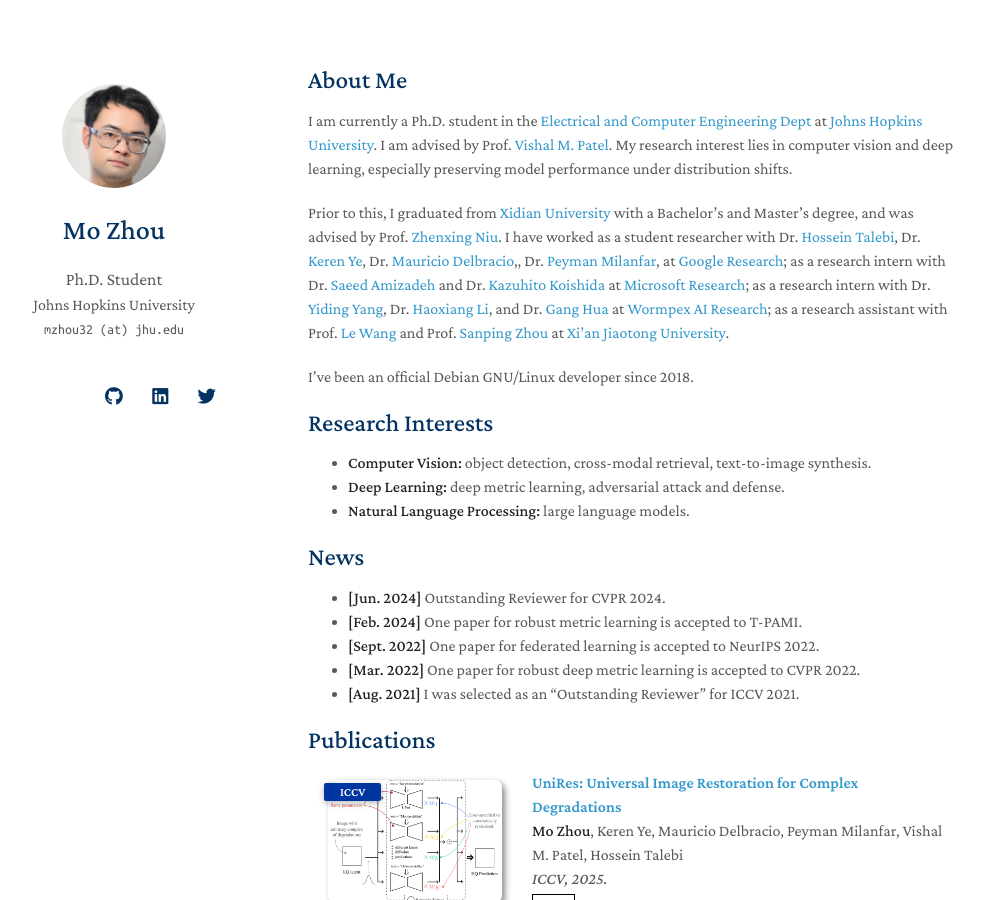
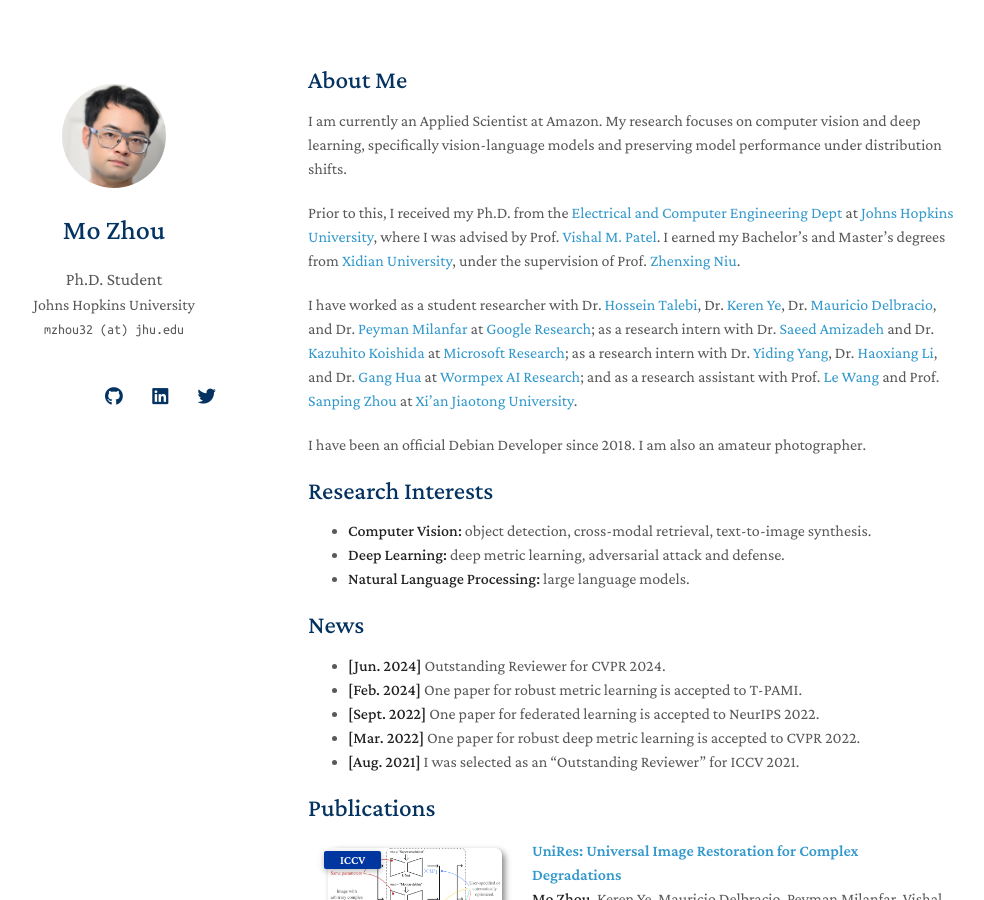
Before and after one commit to cdluminate/cdluminate.github.io, a Jekyll site: the page built from index.md, in a window 1280 px wide and 900 px high. Shown: the whole window, without its empty margins (162-1146 px from the left). Built offline with Jekyll 4.4.1, drawn with Linux system fonts in a browser that asks for light colours; nearby versions of some CDN libraries; a style sheet for code colours, icons or effects is not loaded; our own code applies the rules of GitHub Pages for plain Markdown files.

Commit message:
md: update

```diff
--- a/index.md
+++ b/index.md
@@ -4,39 +4,44 @@ layout: homepage
 
 ## About Me
 
-I am currently a Ph.D. student in the
-[Electrical and Computer Engineering Dept](https://engineering.jhu.edu/ece/)
-at [Johns Hopkins University](https://www.jhu.edu/).
-I am advised by Prof. [Vishal M. Patel](https://engineering.jhu.edu/faculty/vishal-patel/).
-My research interest lies in computer vision and deep learning,
-especially preserving model performance under distribution shifts.
+I am currently an Applied Scientist at Amazon.
+My research focuses on computer vision and deep learning,
+specifically vision-language models
+and preserving model performance under distribution shifts.
 
-Prior to this, I graduated from [Xidian University](https://en.xidian.edu.cn/) with a Bachelor's and
-Master's degree, and was advised by
+Prior to this, I received my Ph.D.
+from the [Electrical and Computer Engineering Dept](https://engineering.jhu.edu/ece/)
+at [Johns Hopkins University](https://www.jhu.edu/),
+where I was advised by
+Prof. [Vishal M. Patel](https://engineering.jhu.edu/faculty/vishal-patel/).
+I earned my Bachelor's and Master's degrees
+from [Xidian University](https://en.xidian.edu.cn/),
+under the supervision of
 Prof. [Zhenxing Niu](https://sites.google.com/site/zhenxingniu007/home).
+
 I have worked
 as a student researcher with
 Dr. [Hossein Talebi](http://alumni.cse.ucsc.edu/~htalebi/),
 Dr. [Keren Ye](https://people.cs.pitt.edu/~yekeren/),
-Dr. [Mauricio Delbracio](https://mdelbra.github.io/),,
-Dr. [Peyman Milanfar](https://sites.google.com/view/milanfarhome/),
+Dr. [Mauricio Delbracio](https://mdelbra.github.io/),
+and Dr. [Peyman Milanfar](https://sites.google.com/view/milanfarhome/)
 at [Google Research](https://research.google/);
 as a research intern with
-Dr. [Saeed Amizadeh](https://www.microsoft.com/applied-sciences/people/saeed-amizadeh) and
-Dr. [Kazuhito Koishida](https://www.microsoft.com/applied-sciences/people/kazuhito-koishida)
+Dr. [Saeed Amizadeh](https://www.microsoft.com/applied-sciences/people/saeed-amizadeh)
+and Dr. [Kazuhito Koishida](https://www.microsoft.com/applied-sciences/people/kazuhito-koishida)
 at [Microsoft Research](https://www.microsoft.com/en-us/research/);
 as a research intern with
 Dr. [Yiding Yang](https://ihollywhy.github.io/),
-Dr. [Haoxiang Li](https://blog.haoxiang.org/haoxiang.html), and
-Dr. [Gang Hua](https://ganghua.org/)
+Dr. [Haoxiang Li](https://blog.haoxiang.org/haoxiang.html),
+and Dr. [Gang Hua](https://ganghua.org/)
 at [Wormpex AI Research](http://research.wormpex.com/);
-as a research assistant with
+and as a research assistant with
 Prof. [Le Wang](http://gr.xjtu.edu.cn/web/lewang)
-and
-Prof. [Sanping Zhou](https://gr.xjtu.edu.cn/web/spzhou)
+and Prof. [Sanping Zhou](https://gr.xjtu.edu.cn/web/spzhou)
 at [Xi'an Jiaotong University](http://www.iair.xjtu.edu.cn/).
 
-I've been an official Debian GNU/Linux developer since 2018.
+I have been an official Debian Developer since 2018.
+I am also an amateur photographer.
 
 ## Research Interests
 
```
